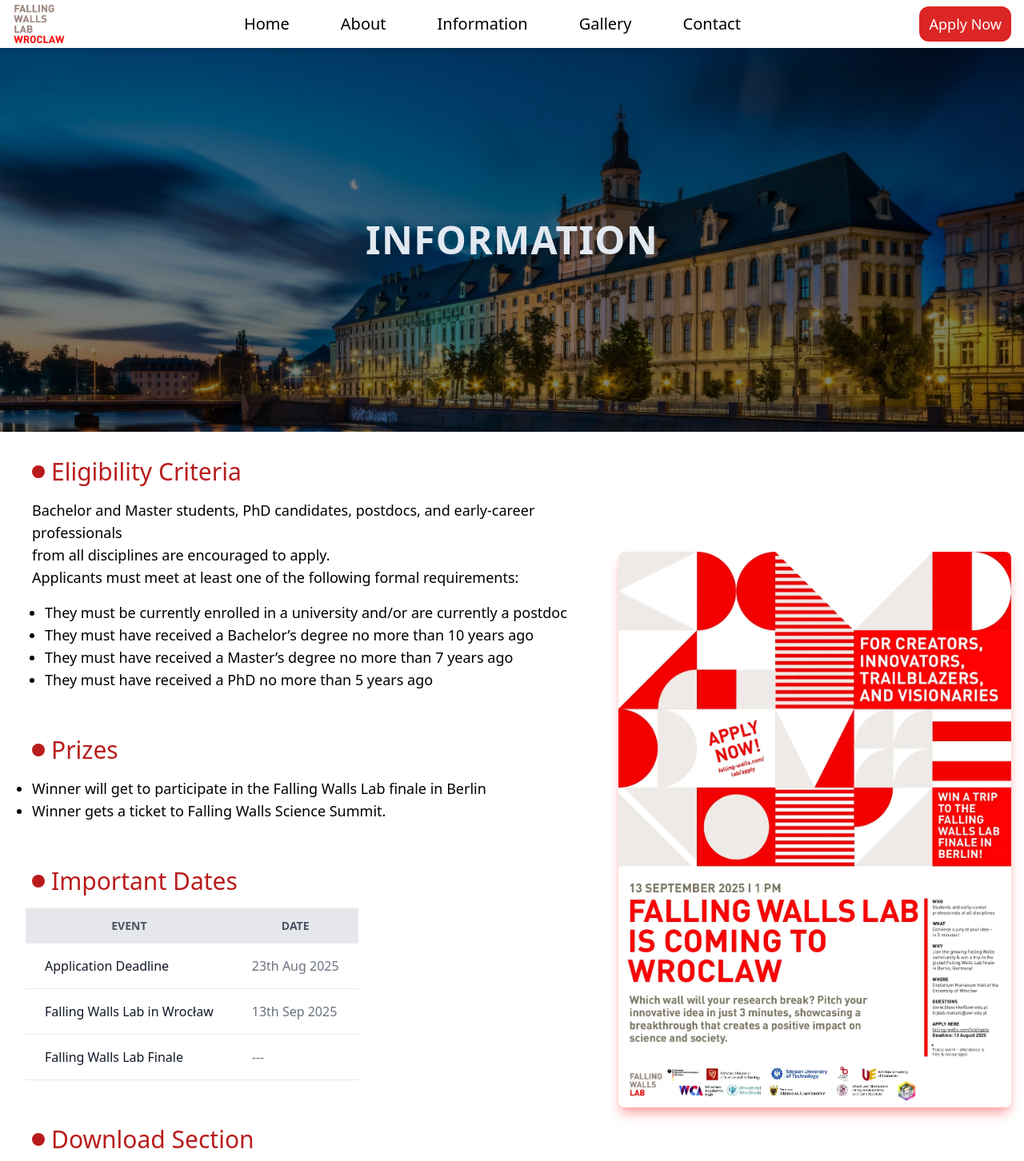
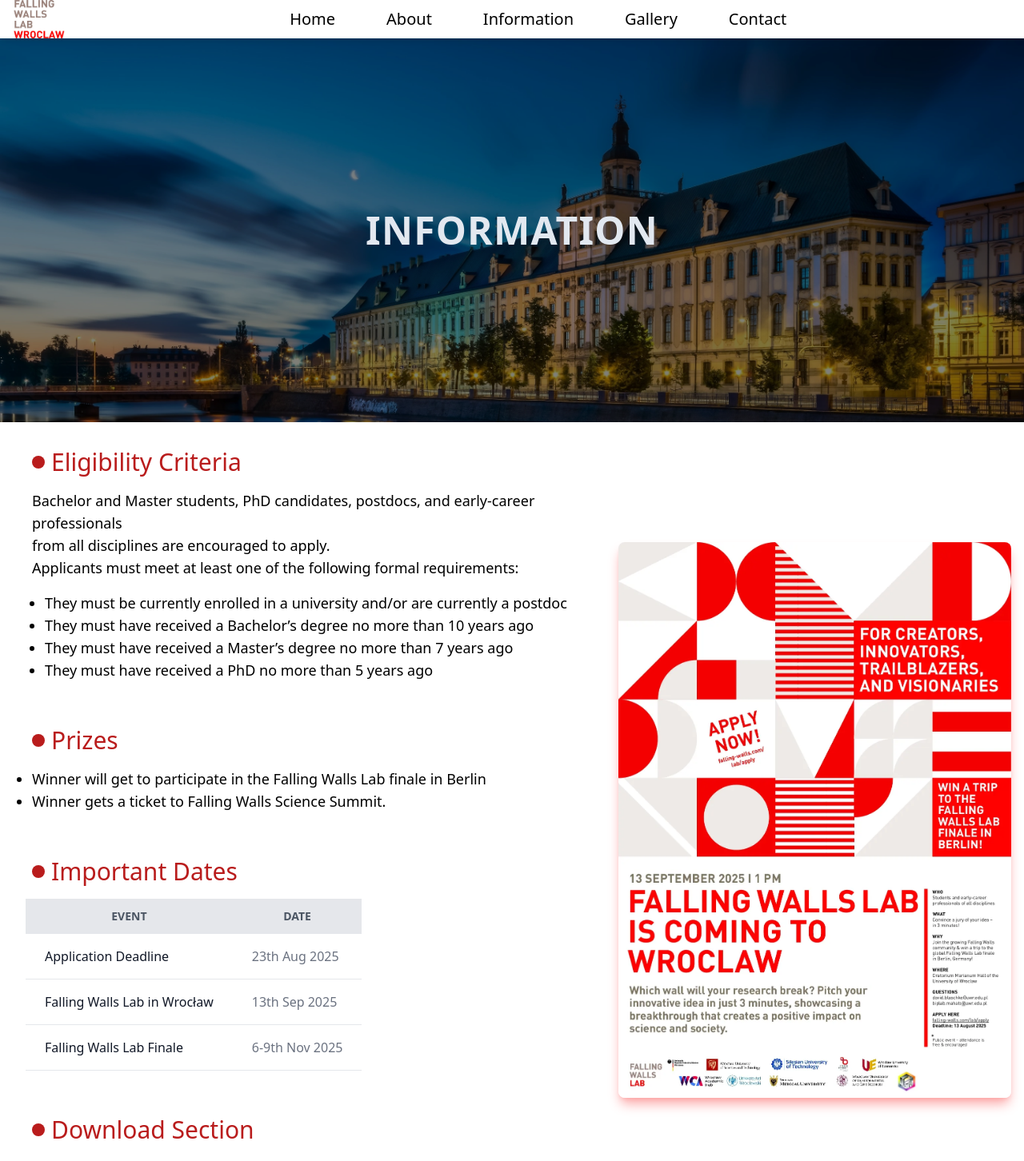
Before and after one commit to biplab37/FallingWallsNext, a Next.js app: page /information in a window 1280 px wide. Shown: the top 1452 px of the page at 80% size. Built offline with nearby package versions, Linux system fonts and the light colour scheme.

Commit message:
updated few typos ans removed the join button

```diff
--- a/app/components/header.tsx
+++ b/app/components/header.tsx
@@ -94,7 +94,7 @@ export default function Header() {
             </motion.li>
           ))}
         </ul>
-        <motion.button
+        {/* <motion.button
           className="text-white font-medium bg-red-600 px-3 py-2 my-2 mx-0 flex justify-end rounded-xl text-lg"
           onClick={() =>
             window.open(
@@ -106,7 +106,7 @@ export default function Header() {
           whileHover={{ scale: 1.05 }}
         >
           Apply Now
-        </motion.button>
+        </motion.button> */}
         {/* Mobile Navigation Icon */}
         <div onClick={handleToggle} className="block md:hidden z-10">
           {isOpen ? <X size={25} /> : <Menu size={25} />}
--- a/app/contact/page.tsx
+++ b/app/contact/page.tsx
@@ -56,9 +56,9 @@ export default function Contact() {
               <p>
                 From the nearest bus, train or airport, you can use public
                 transport (bus or tram) to reach the venue. Tickets can be
-                bought at the station as well as inside the vehivle. Use google
+                bought at the station as well as inside the vehicle. Use google
                 maps for the best route. You can also take a taxi or use a
-                ride-sharing service like Uber.
+                ride-sharing service like Uber or Bolt.
               </p>
             </div>
             <div className="col-span-1 border shadow-lg rounded-lg overflow-hidden justify-center">
--- a/app/information/page.tsx
+++ b/app/information/page.tsx
@@ -25,7 +25,7 @@ export default function Information() {
       title: "2023",
       winners: [
         {
-          name: "Anna Siekierna & Joanna Sadowska",
+          name: "Anna Sikierka & Joanna Sadowska",
           photo: "./winners/lab23_wroclaw_winner.jpg",
         },
       ],
@@ -188,7 +188,7 @@ export default function Information() {
                       >
                         Falling Walls Lab Finale
                       </th>
-                      <td className="px-6 py-4">---</td>
+                      <td className="px-6 py-4">6-9th Nov 2025</td>
                     </tr>
                   </tbody>
                 </table>
```
